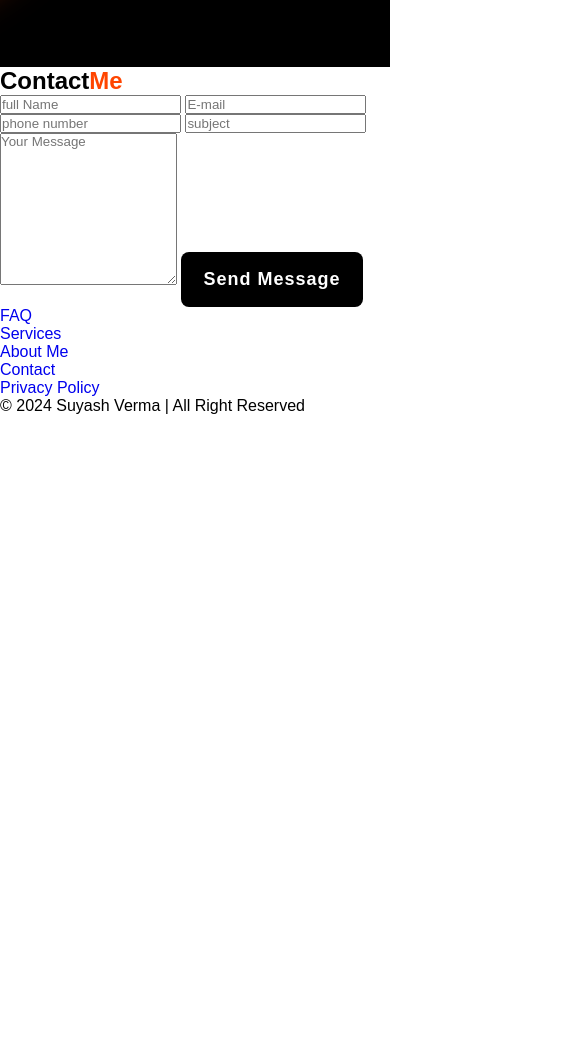
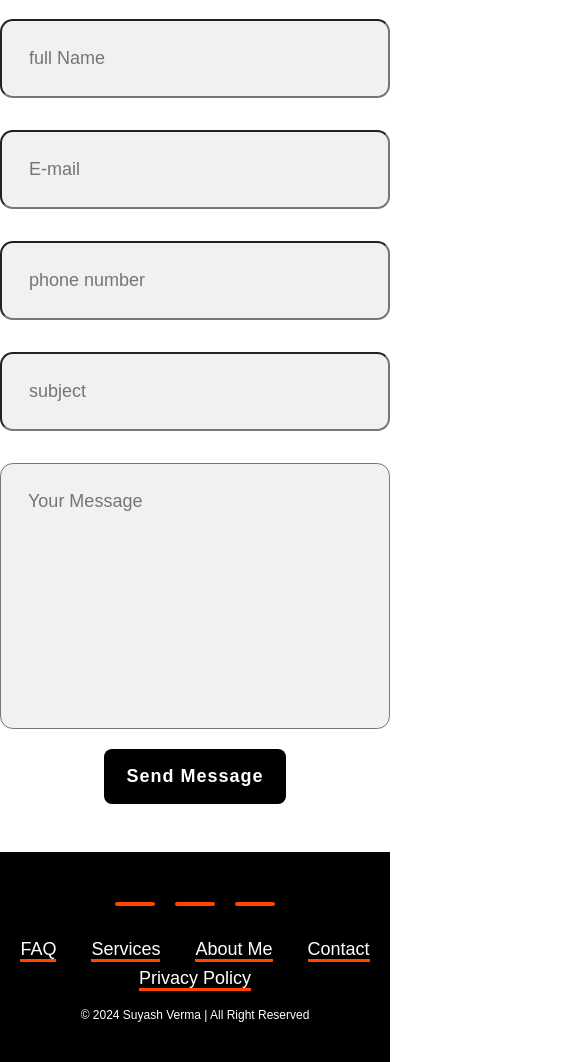
Before and after one commit to SuyashIT27/Portfolio, a plain HTML site: page index.html in a window 390 px wide. Shown: the part 1646-2708 px from the top of the page, 585 px wide, since content can reach past the window. Before the commit the page ends 2061 px from the top, so only its background shows below. Drawn offline with nearby package versions, Linux system fonts and the light colour scheme.

Commit message:
Update style.css
All complete

```diff
--- a/style.css
+++ b/style.css
@@ -160,7 +160,7 @@ span {
 }
 .about-img img {
   position: relative;
-  width: 550px;
+  width: 300px;
   box-shadow: 0 0 25px orangered, 0 0 50px orangered;
   border-radius: 50%;
 }
@@ -169,13 +169,14 @@ span {
   color: white;
 }
 .about-content h3 {
-  font-size: 62px;
+  font-size: 50px;
   color: white;
 }
 .about-content p {
   color: white;
-  font-size: 20px;
+  font-size: 15px;
   margin: 2em 0 3em;
+  padding-right: 50px;
 }
 .img-box1 {
   display: none;
@@ -228,4 +229,85 @@ span {
   ::-webkit-scrollbar {
     display: none;
   }
+  .contact-form h2 {
+    text-align: center;
+    margin-top: 3em;
+    margin-bottom: 1em;
+    font-size: 36px;
+  }
+  .contact-form form {
+    max-width: 50em;
+    margin: 1rem auto;
+    text-align: center;
+    margin-bottom: 3em;
+  }
+  .contact-form form .input-box {
+    display: flex;
+    justify-content: center;
+    flex-wrap: wrap;
+  }
+  .contact-form form .input-box input,
+  .contact-form form textarea {
+    width: 100%;
+    padding: 1.5em;
+    font-size: 18px;
+    color: black;
+    background: rgb(241, 241, 241);
+    border-radius: 0.8rem;
+    margin: 1rem 0;
+    resize: none;
+  }
 }
+.footer {
+  position: relative;
+  bottom: 0;
+  width: 100%;
+  padding: 40px 0;
+  background-color: black;
+}
+.footer .social {
+  text-align: center;
+  padding-bottom: 25px;
+  color: white;
+}
+.footer .social a {
+  font-size: 24px;
+  color: white;
+  border: 2px solid orangered;
+  width: 40px;
+  line-height: 38px;
+  display: inline-block;
+  text-align: center;
+  border-radius: 50px;
+  margin: 0 8px;
+  box-shadow: insert 0 0 10px orangered;
+  transition: 0.3s ease;
+}
+.footer .social a;
+:hover {
+  transform: scale(1.2) translateY(-10px);
+  color: orangered;
+  border: 2px solid orangered;
+}
+.footer ul {
+  margin-top: 0;
+  padding: 0;
+  font-size: 18px;
+  line-height: 1.6;
+  margin-bottom: 0;
+  text-align: center;
+}
+.footer ul li a {
+  color: white;
+  border-bottom: 3px solid orangered;
+}
+.footer ul li {
+  display: inline-block;
+  padding: 0 15px;
+}
+.footer .copyright {
+  margin-top: 15px;
+  text-align: center;
+  font-size: 12px;
+  color: white;
+}
```
